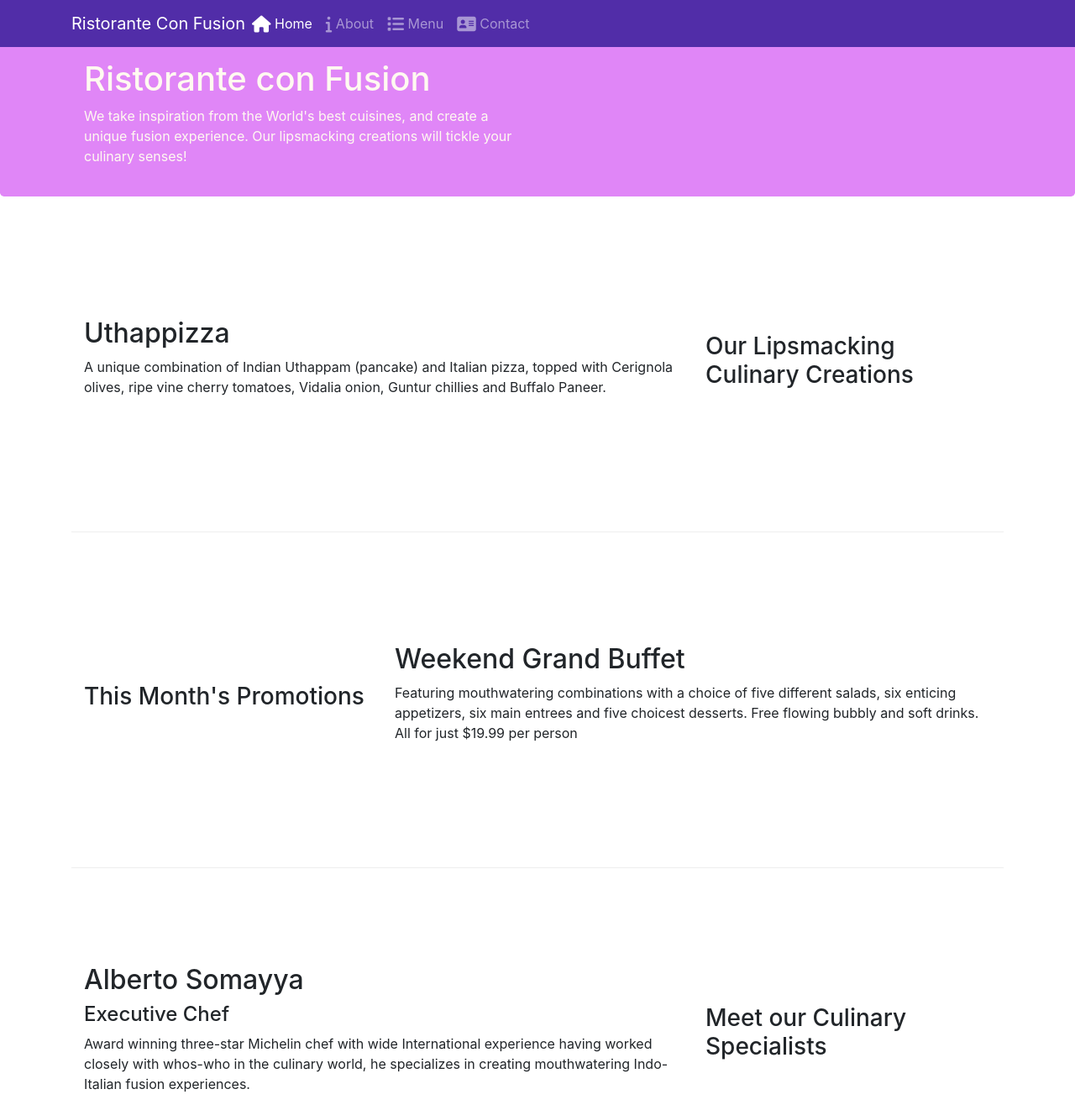
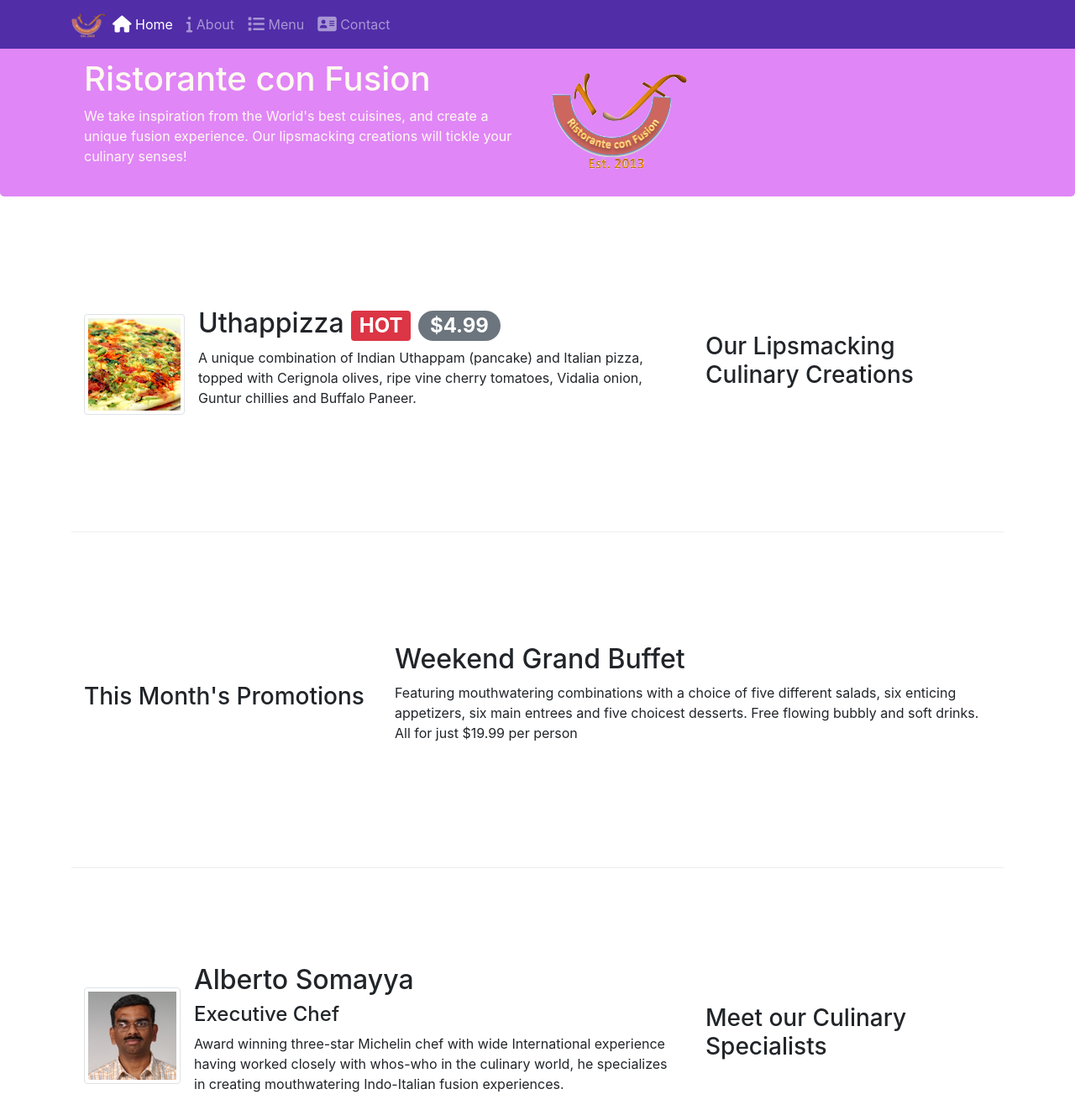
Before and after one commit to Daniyal-Naeem/Bootstrapproject, a plain HTML site: page index.html in a window 1280 px wide. Shown: the top 1322 px of the page at 84% size. Drawn offline with nearby package versions, Linux system fonts and the light colour scheme.

Commit message:
Alerting Users

```diff
--- a/index.html
+++ b/index.html
@@ -26,7 +26,8 @@
             <button class="navbar-toggler" type="button" data-toggle="collapse" data-target="#Navbar">
                 <span class="navbar-toggler-icon"></span>
             </button>
-           <a class="navbar-brand mr-auto" href="#">Ristorante Con Fusion</a>
+            <a class="navbar-brand mr-auto" href="#"><img src="img/logo.png" height="30" width="41"></a>
+
            <div class="collapse navbar-collapse" id="Navbar">
                <ul class="navbar-nav mr-auto">
                 <li class="nav-item active"><a class="nav-link" href="#"><span class="fa fa-home fa-lg"></span> Home</a></li>
@@ -48,7 +49,8 @@
                     <h1>Ristorante con Fusion</h1>
                     <p>We take inspiration from the World's best cuisines, and create a unique fusion experience. Our lipsmacking creations will tickle your culinary senses!</p>
                 </div>
-                <div class="col-12 col-sm">
+                <div class="col-12 col-sm align-self-center">
+                    <img src="img/logo.png" class="img-fluid">
                 </div>
             </div>
         </div>
@@ -62,8 +64,18 @@
                 <h3>Our Lipsmacking Culinary Creations</h3>
             </div>
             <div class="col  col-sm  order-sm-first col-md">
-                <h2>Uthappizza</h2>
-                <p>A unique combination of Indian Uthappam (pancake) and Italian pizza, topped with Cerignola olives, ripe vine cherry tomatoes, Vidalia onion, Guntur chillies and Buffalo Paneer.</p>
+                <div class="media">
+                    <img class="d-flex mr-3 img-thumbnail align-self-center"
+                            src="img/uthappizza.png" alt="Uthappizza">
+                    <div class="media-body">
+                        <h2 class="mt-0"> Uthappizza  <span class="badge badge-danger">HOT</span>  <span class="badge badge-pill badge-secondary">$4.99</span></h2>
+                        <p class="d-none d-sm-block">A unique combination of Indian Uthappam (pancake) and
+                            Italian pizza, topped with Cerignola olives, ripe vine
+                            cherry tomatoes, Vidalia onion, Guntur chillies and
+                            Buffalo Paneer.</p>
+                    </div>
+                </div>
+
             </div>
         </div>
 
@@ -83,9 +95,20 @@
                 <h3>Meet our Culinary Specialists</h3>
             </div>
             <div class="col  col-sm  col-md">
-                <h2>Alberto Somayya</h2>
-                <h4>Executive Chef</h4>
-                <p>Award winning three-star Michelin chef with wide International experience having worked closely with whos-who in the culinary world, he specializes in creating mouthwatering Indo-Italian fusion experiences. </p>
+                <div class="media">
+                    <img class="d-flex mr-3 img-thumbnail align-self-center"
+                            src="img/alberto.png" alt="Alberto Somayya">
+                    <div class="media-body">
+                        <h2 class="mt-0">Alberto Somayya</h2>
+                        <h4>Executive Chef</h4>
+                        <p class="d-none d-sm-block">Award winning three-star Michelin chef with wide
+                            International experience having worked closely with
+                            whos-who in the culinary world, he specializes in
+                            creating mouthwatering Indo-Italian fusion experiences.
+                            </p>
+                    </div>
+                </div>
+
             </div>
         </div>
     </div>
```
Also changed, not shown: aboutus.html (+4 -2 lines), contactus.html (+6 -4 lines), img/alberto.png (added), img/buffet.png (added), img/logo.png (added), img/uthappizza.png (added), 1 other file.
